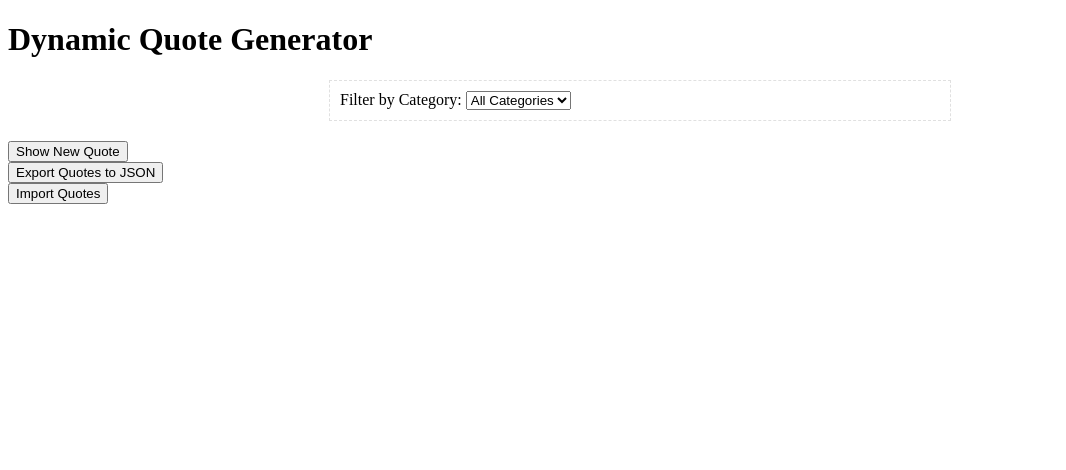
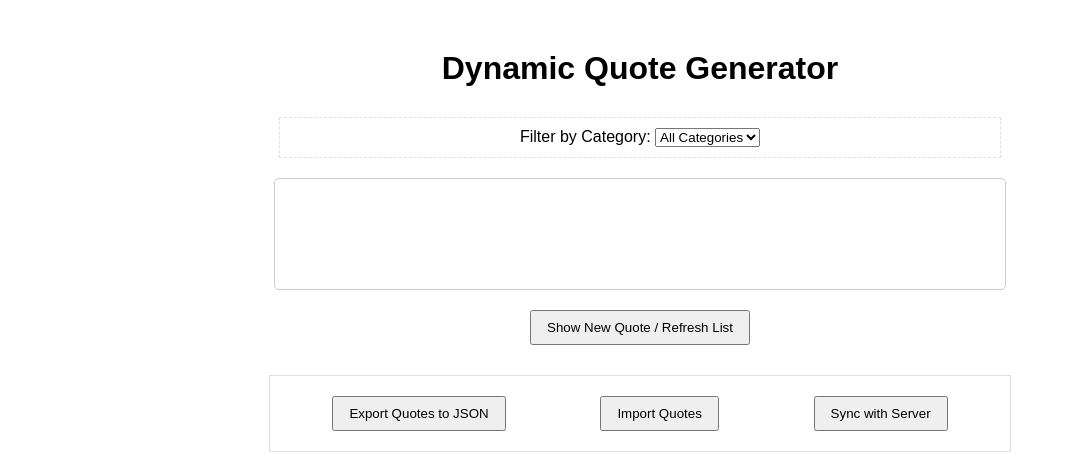
Before and after one commit to Holmes-dev93/alx_fe_javascript, a plain HTML site: page dom-manipulation/index.html in a window 1280 px wide. Shown: the whole page, without its empty margins (0-1066 px from the left). Drawn offline with Linux system fonts and the light colour scheme.

Commit message:
Update index.html
vvfrx

```diff
--- a/dom-manipulation/index.html
+++ b/dom-manipulation/index.html
@@ -4,13 +4,81 @@
   <meta charset="UTF-8">
   <meta name="viewport" content="width=device-width, initial-scale=1.0">
   <title>Dynamic Quote Generator</title>
+
   <style>
-    /* ... (Your existing styles) ... */
+    body {
+        font-family: sans-serif;
+        text-align: center;
+        margin-top: 50px;
+    }
+    h1 {
+        margin-bottom: 30px;
+    }
+
+    /* Quote Display Area (Task 0) */
+    #quoteDisplay {
+        margin: 20px auto;
+        padding: 15px;
+        max-width: 700px;
+        min-height: 80px; /* Ensure space even when empty */
+        border: 1px solid #ccc;
+        border-radius: 5px;
+    }
+    .quote-text {
+        font-size: 1.5em;
+        font-style: italic;
+        margin-bottom: 5px;
+    }
+    .quote-category {
+        display: block;
+        font-size: 0.9em;
+        color: #555;
+        margin-top: 10px;
+    }
+
+    /* Filter Container (Task 3) */
     #filterContainer {
         margin: 20px auto;
-        max-width: 600px;
+        max-width: 700px;
         padding: 10px;
         border: 1px dashed #e0e0e0;
+    }
+
+    /* Controls Container (Task 2 & 4) */
+    #controls {
+        margin: 30px auto;
+        padding: 20px;
+        border: 1px solid #e0e0e0;
+        max-width: 700px;
+        display: flex;
+        flex-wrap: wrap; /* Allows buttons to wrap on smaller screens */
+        justify-content: space-around;
+        gap: 10px; /* Spacing between buttons */
+    }
+    #importForm {
+        display: inline-block;
+    }
+    button {
+        padding: 8px 15px;
+        cursor: pointer;
+    }
+
+    /* Add Quote Form (Task 0 - Dynamically created, but styling placeholder) */
+    #addQuoteContainer {
+        padding: 10px;
+        border: 1px dashed #ddd;
+        max-width: 700px;
+        margin: 20px auto;
+    }
+    #addQuoteContainer input {
+        padding: 8px;
+        margin-right: 10px;
+    }
+
+    /* Sync Status (Task 4) */
+    #syncStatus {
+        margin-top: 10px;
+        font-weight: bold;
     }
   </style>
 </head>
@@ -25,14 +93,20 @@
   </div>
 
   <div id="quoteDisplay"></div>
-  <button id="newQuote">Show New Quote</button>
+
+  <button id="newQuote">Show New Quote / Refresh List</button>
+
+  <div id="syncStatus"></div>
 
   <div id="controls">
     <button id="exportQuotes">Export Quotes to JSON</button>
+
     <div id="importForm">
         <input type="file" id="importFile" accept=".json" style="display: none;">
         <button onclick="document.getElementById('importFile').click()">Import Quotes</button>
     </div>
+
+    <button id="syncButton">Sync with Server</button>
   </div>
 
   <script src="script.js"></script>
```
